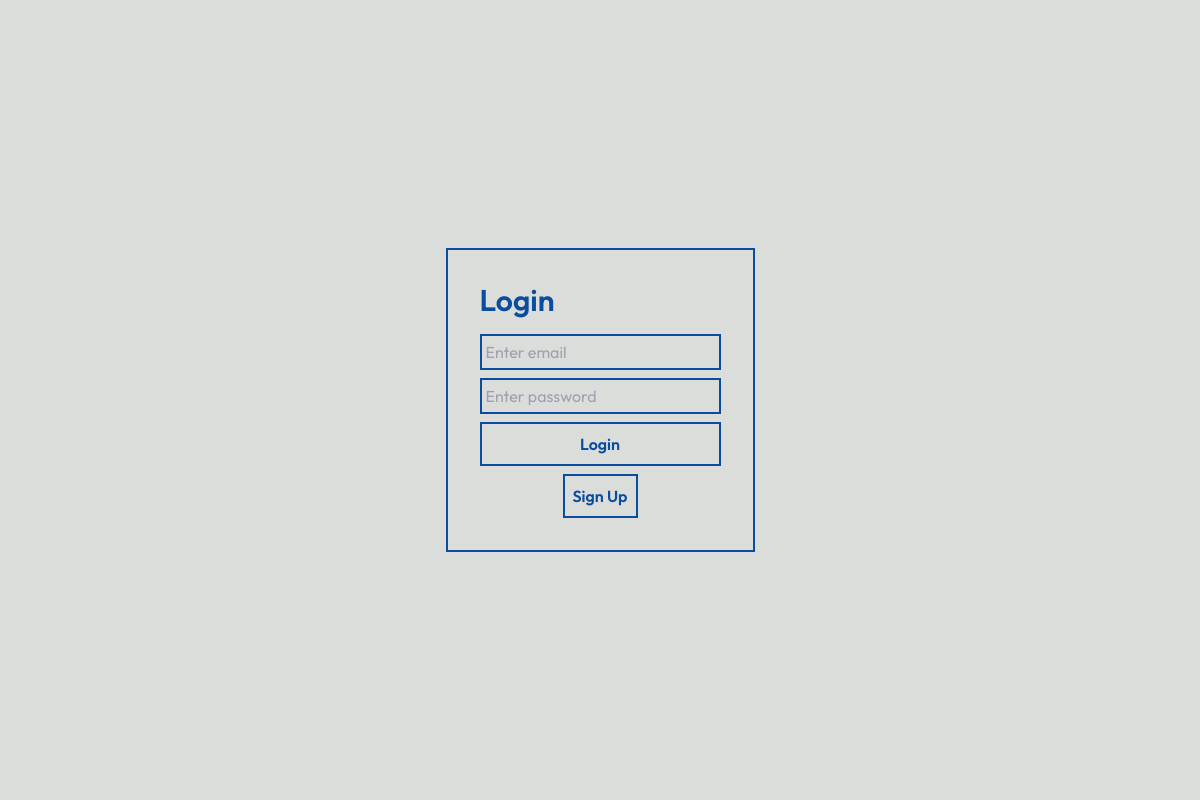
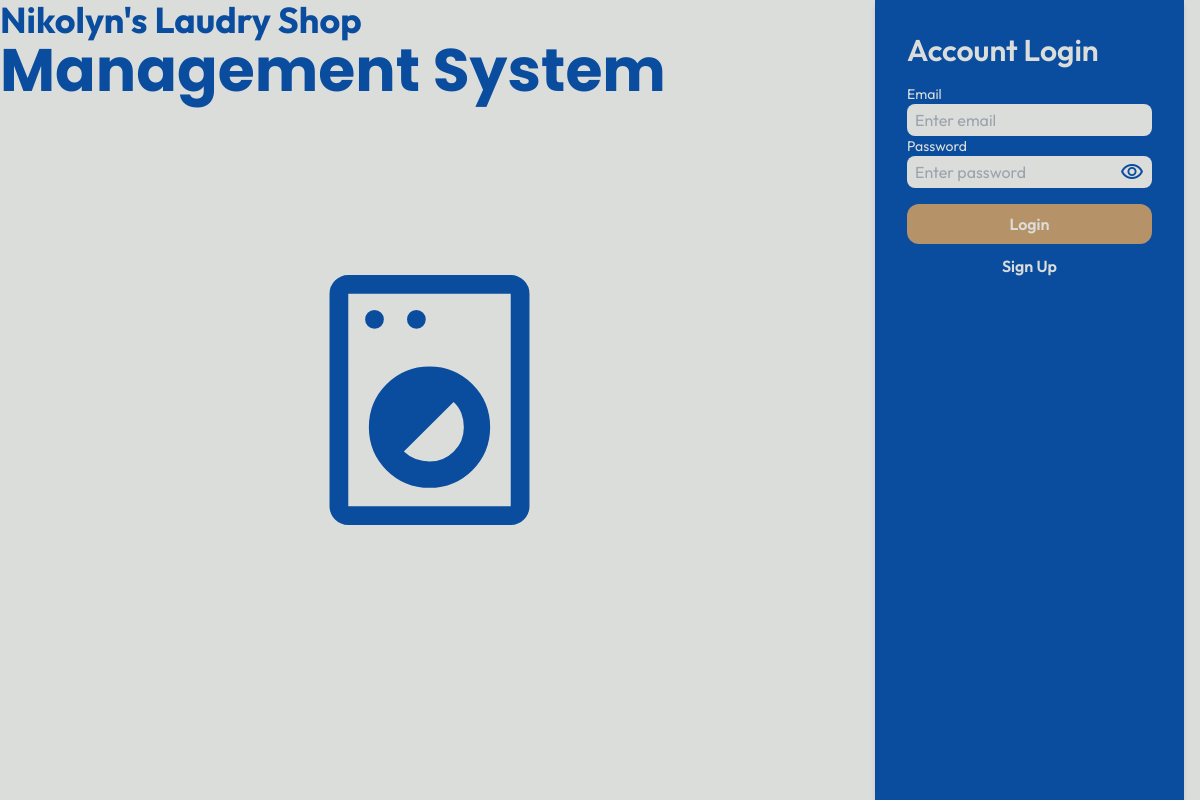
Before and after one commit to JLSed/nikolyn_laundry_system, an Electron app: page electron-frontend/html/login.html in a window 1200 px wide. Drawn offline with nearby package versions, Linux system fonts and the light colour scheme.

Commit message:
improved login page user interface

```diff
--- a/electron-frontend/html/login.html
+++ b/electron-frontend/html/login.html
@@ -5,21 +5,32 @@
     <meta name="viewport" content="width=device-width, initial-scale=1.0">
     <title>Nikolyn's Laundry Shop</title>
   <link href="../output.css" rel="stylesheet">
+  <link href="https://fonts.googleapis.com/css2?family=Material+Symbols+Outlined" rel="stylesheet" />
 </head>
-<body class="bg-secondary flex flex-col justify-center items-center h-svh">
-    <div class="border-2 border-primary p-8 flex flex-col gap-4">
-        <h2 class="text-3xl font-outfit font-semibold text-primary">Login</h2>
-        <form class="flex flex-col gap-2">
-            <input class="border-2 border-primary bg-secondary p-1 font-outfit" type="email" id="email" placeholder="Enter email" required>
-            <input class="border-2 border-primary bg-secondary p-1 font-outfit" type="password" id="password" placeholder="Enter password" required>
-            <button class="border-2 text-primary border-primary font-outfit font-semibold p-2" id="loginBtn">Login</button>
-            <a class="border-2 text-primary border-primary font-outfit font-semibold p-2 self-center" id="signupBtn" href="./signup.html">Sign Up</a>
+<body class="bg-secondary  flex justify-between items-center h-svh">
+    <div class=" relative flex-1 h-full text-primary font-poppins font-bold">
+        <p class="text-4xl font-outfit">  Nikolyn's Laudry Shop</p>
+        <p class="text-6xl">Management System</p>
+        <span class="material-symbols-outlined absolute top-1/2 left-1/2 transform -translate-x-1/2 -translate-y-1/2 " style="font-size: 300px;">local_laundry_service</span>
+    </div>
+    <div class="bg-primary text-secondary p-8 flex flex-col h-full gap-4 m-4 shadow-md">
+        <h2 class="text-3xl font-outfit font-semibold ">Account Login</h2>
+        <form class="flex flex-col ">
+            <label for="email" class="text-sm font-outfit">Email</label>
+            <input class=" text-primary rounded-lg bg-secondary p-1 px-2 font-outfit" type="email" id="email" placeholder="Enter email" required>
+            <label for="password" class="text-sm font-outfit">Password</label>
+            <div class="password-wrapper relative">
+                <input class=" text-primary rounded-lg bg-secondary p-1 px-2 font-outfit" type="password" id="password" placeholder="Enter password" required>
+                <span  id="togglePassword" class="material-symbols-outlined absolute right-2 top-1/2 translate-y-[-50%] text-primary cursor-pointer select-none">visibility</span>
+            </div>
+            <button class="bg-accent  font-outfit font-semibold p-2 mt-4 rounded-xl" id="loginBtn">Login</button>
+            <a class="border-2 border-primary font-outfit font-semibold p-2 self-center" id="signupBtn" href="./signup.html">Sign Up</a>
 
         </form>
+        <p id="message"></p>
     </div>
 
 
-    <p id="message"></p>
     <script defer src="../renderer/loginRenderer.js"></script>
 
 </body>
--- a/electron-frontend/renderer/loginRenderer.js
+++ b/electron-frontend/renderer/loginRenderer.js
@@ -12,4 +12,13 @@ document.addEventListener("DOMContentLoaded", () => {
             document.getElementById("message").innerText = "Login failed: " + response.message;
         }
     });
+
+    const passwordInput = document.getElementById("password");
+    const togglePassword = document.getElementById("togglePassword");
+
+    togglePassword.addEventListener("click", () => {
+    const isPassword = passwordInput.type === "password";
+    passwordInput.type = isPassword ? "text" : "password";
+    togglePassword.innerText = isPassword ? "visibility_off" : "visibility";
+    });
 });
```
Also changed, not shown: electron-frontend/output.css.
